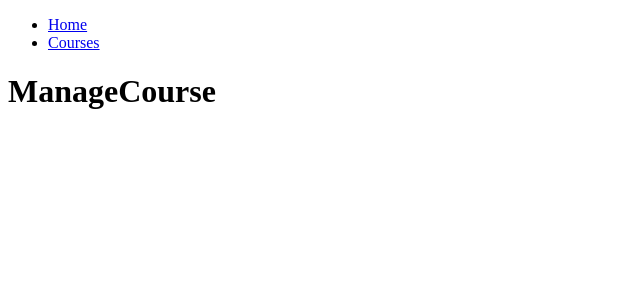
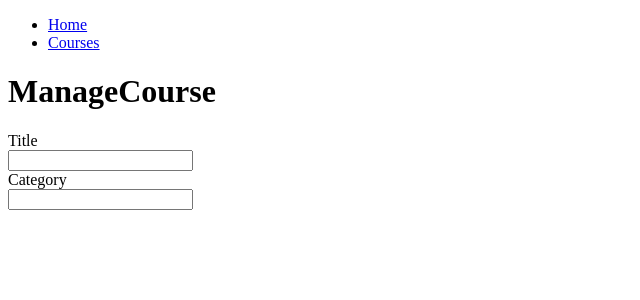
Before and after one commit to markbmullins/ReactCourse, a React (Create React App) app: page /course in a window 1280 px wide. Shown: the top 300 px of the page, without its empty margins (0-640 px from the left). Built offline with nearby package versions, Linux system fonts and the light colour scheme; no server answers.

Commit message:
created reusable form component

```diff
--- a/src/components/ManageCoursePage/ManageCoursePage.js
+++ b/src/components/ManageCoursePage/ManageCoursePage.js
@@ -1,9 +1,51 @@
 import React, { Component } from "react";
 import PropTypes from "prop-types";
+import TextInput from "../TextInput";
 
 class ManageCoursePage extends Component {
+  constructor(props) {
+    super(props);
+    this.state = {
+      course: {
+        id: null,
+        title: "",
+        category: "",
+        slug: null,
+        authorId: null
+      }
+    };
+  }
+
+  handleFormChange = event => {
+    const course = { ...this.state.course };
+    //computed property syntxa
+    course[event.target.name] = event.target.value;
+    this.setState({ course });
+  };
+
   render() {
-    return <h1>ManageCourse</h1>;
+    return (
+      <div>
+        <h1>ManageCourse</h1>
+
+        <form>
+          <TextInput
+            label="Title"
+            id="title"
+            name="title"
+            onChange={this.handleFormChange}
+            value={this.state.course.title}
+          />
+          <TextInput
+            label="Category"
+            id="category"
+            name="category"
+            onChange={this.handleFormChange}
+            value={this.state.course.category}
+          />
+        </form>
+      </div>
+    );
   }
 }
 
--- /dev/null
+++ b/src/components/TextInput/TextInput.js
@@ -0,0 +1,27 @@
+import React from "react";
+import { PropTypes } from "prop-types";
+
+const TextInput = ({ id, name, value, label, onChange }) => {
+  return (
+    <div>
+      <label htmlFor={id}>{label}</label>
+      <br />
+      <input
+        id={id}
+        type="text"
+        name={name}
+        onChange={onChange}
+        value={value}
+      />
+    </div>
+  );
+};
+
+TextInput.propTypes = {
+  id: PropTypes.string.isRequired,
+  name: PropTypes.string.isRequired,
+  value: PropTypes.string.isRequired,
+  label: PropTypes.string.isRequired,
+  onChange: PropTypes.func.isRequired
+};
+export default TextInput;
--- /dev/null
+++ b/src/components/TextInput/index.js
@@ -0,0 +1,2 @@
+import TextInput from "./TextInput";
+export default TextInput;
```
